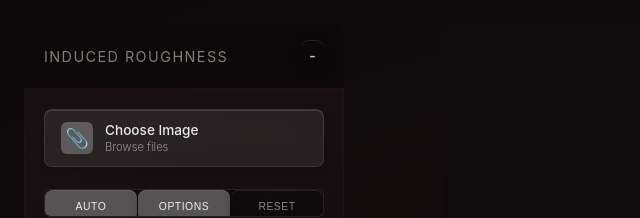
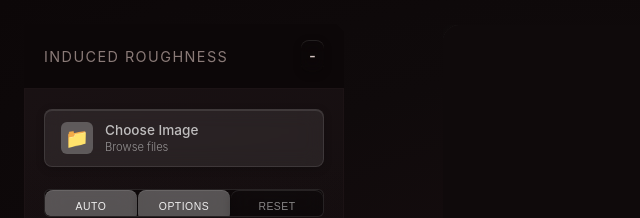
Before and after one commit to jo56/photo-induced-roughness, a React (Vite) app: page / in a window 1280 px wide. Shown: the top 218 px of the page, without its empty margins (0-640 px from the left). Built offline with nearby package versions, Linux system fonts and the light colour scheme.

Commit message:
Update App.tsx

```diff
--- a/src/App.tsx
+++ b/src/App.tsx
@@ -91,13 +91,13 @@ function CompactUploadButton({ imageFile, onClick }: { imageFile: File | null; o
         justifyContent: 'center',
         fontSize: '1.2rem'
       }}>
-        📎
+        📁
       </div>
       <div>
         <div style={{
           fontWeight: 500,
           fontSize: '0.85rem',
-          color: 'var(--text-primary)',
+          color: imageFile ? 'var(--text-primary)' : 'var(--text-secondary)',
           marginBottom: '2px'
         }}>
           {imageFile ? imageFile.name : 'Choose Image'}
```
